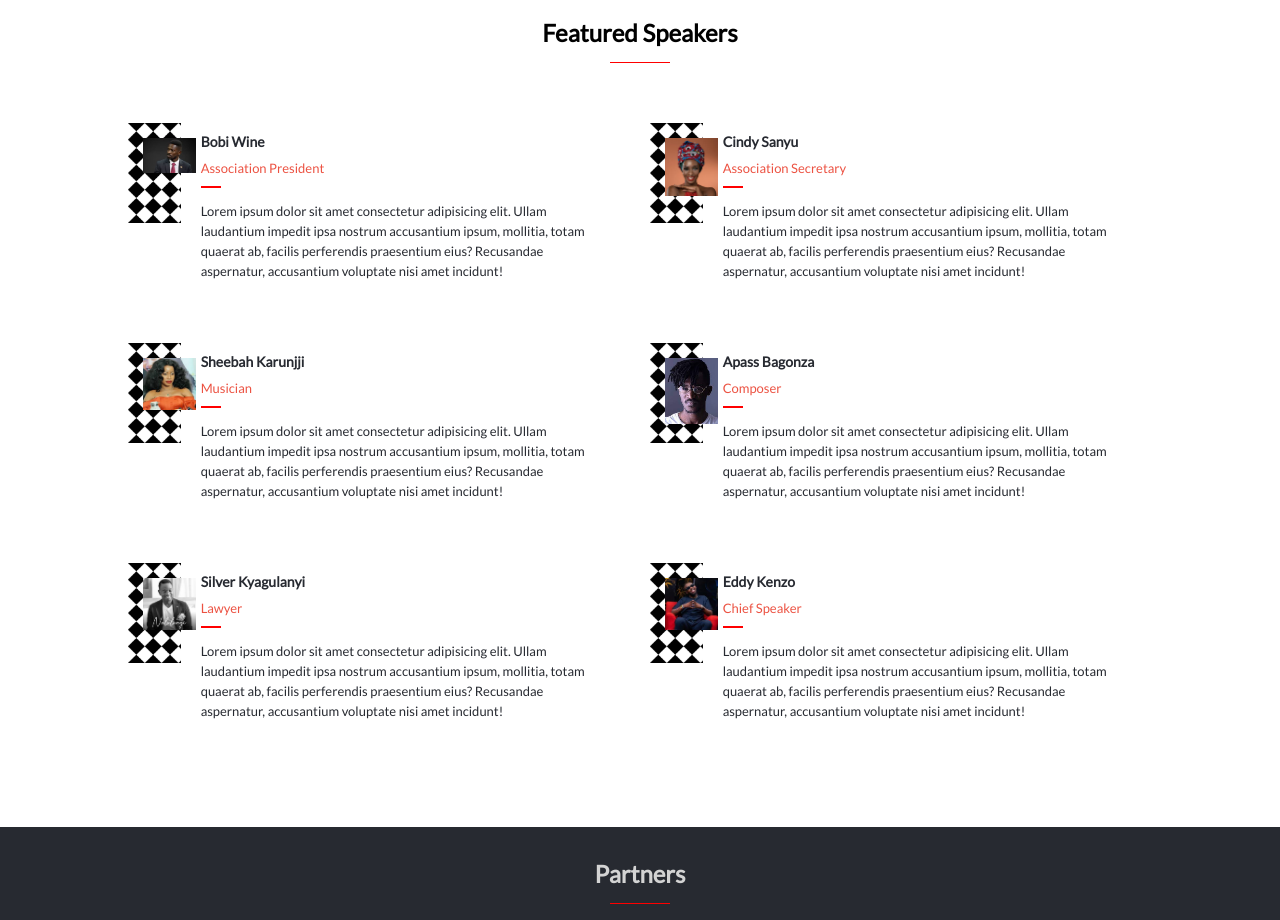
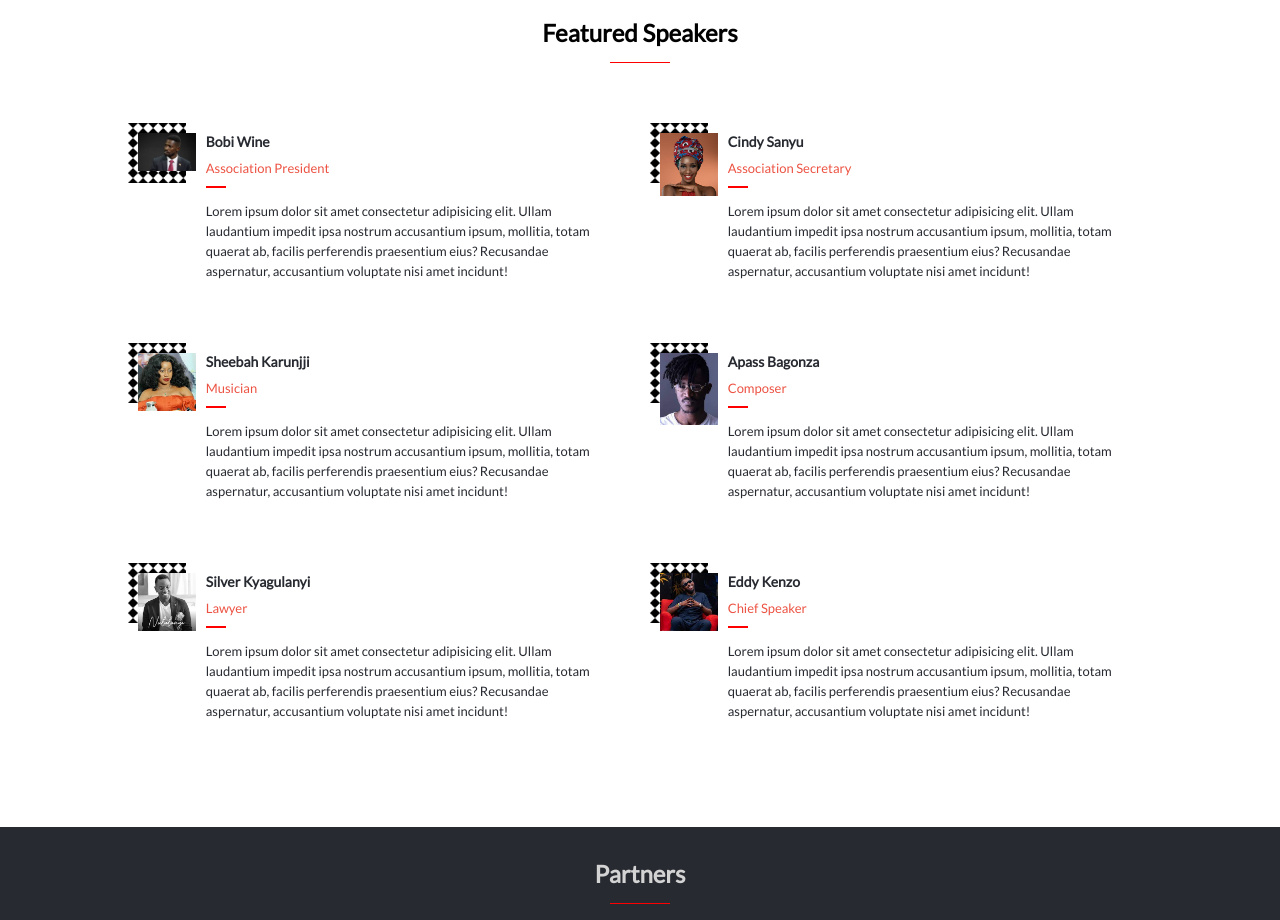
Before and after one commit to Zeph180/UmaDay22, a website: page index.html in a window 1280 px wide. Shown: the part 1840-2760 px from the top of the page. Drawn offline with Linux system fonts and the light colour scheme; files whose address does not match are found by name.

Commit message:
Change speaker image width

```diff
--- a/index.css
+++ b/index.css
@@ -261,16 +261,16 @@ header {
 
 .speaker-img-cont {
   background-image: url(./assets//squares.jpg);
-  background-size: 100px;
+  background-size: 60px;
   background-repeat: no-repeat;
-  width: 180px;
+  width: 200px;
   height: 88%;
   margin-right: 20px;
 }
 
 .speaker-img-cont img {
-  margin-top: 15px;
-  margin-left: 15px;
+  margin-top: 10px;
+  margin-left: 10px;
   width: 100%;
 }
 
```
